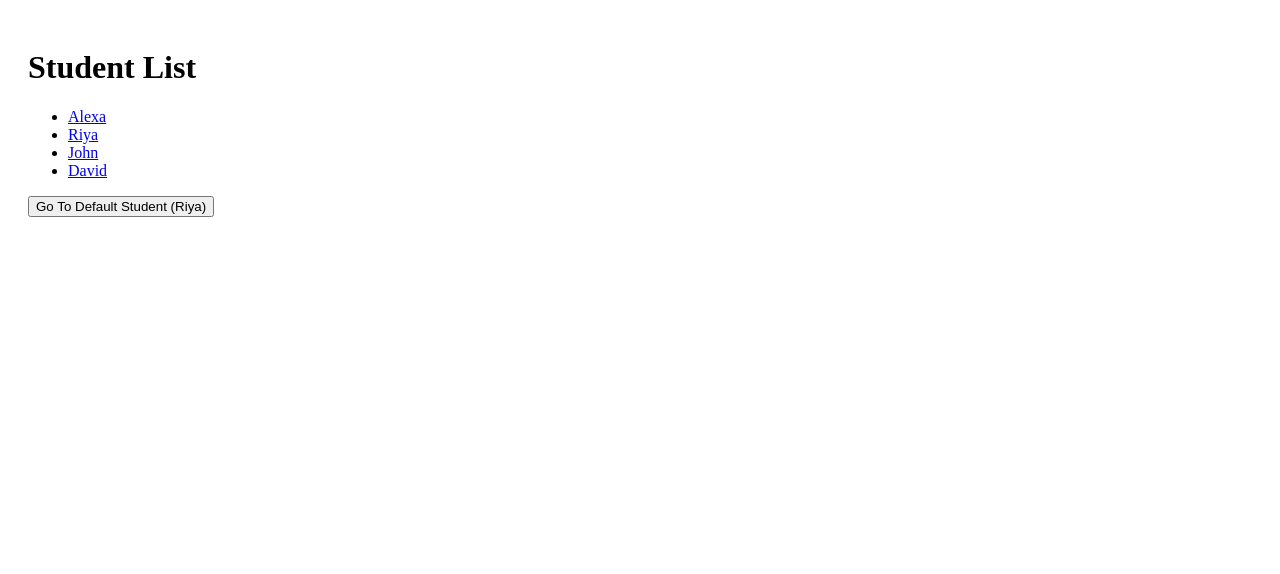
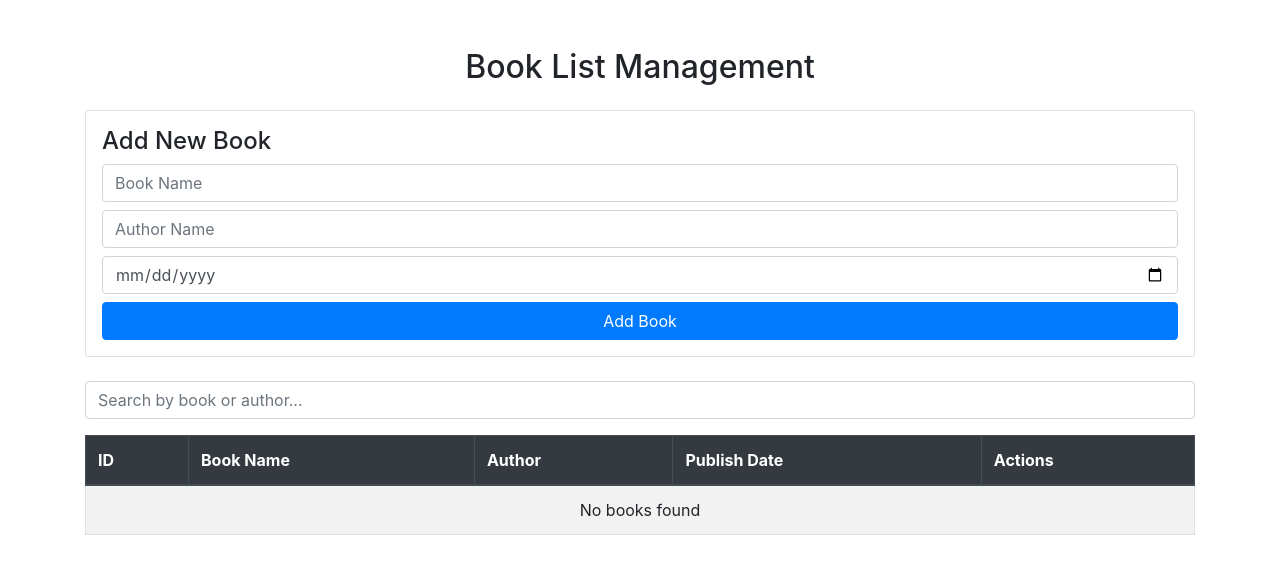
Before and after one commit to roshnakabeer45-star/class-work, a React (Create React App) app: page / in a window 1280 px wide. Shown: the top 574 px of the page. Built offline with nearby package versions, Linux system fonts and the light colour scheme.

Commit message:
BookList App

```diff
--- a/public/index.html
+++ b/public/index.html
@@ -10,6 +10,10 @@
       content="Web site created using create-react-app"
     />
     <link rel="apple-touch-icon" href="%PUBLIC_URL%/logo192.png" />
+    <link rel="stylesheet" href="https://maxcdn.bootstrapcdn.com/bootstrap/4.5.0/css/bootstrap.min.css">
+  <script src="https://ajax.googleapis.com/ajax/libs/jquery/3.5.1/jquery.min.js"></script>
+  <script src="https://cdnjs.cloudflare.com/ajax/libs/popper.js/1.16.0/umd/popper.min.js"></script>
+  <script src="https://maxcdn.bootstrapcdn.com/bootstrap/4.5.0/js/bootstrap.min.js"></script>
     <!--
       manifest.json provides metadata used when your web app is installed on a
       user's mobile device or desktop. See https://developers.google.com/web/fundamentals/web-app-manifest/
--- /dev/null
+++ b/src/components/BookCrud.js
@@ -0,0 +1,210 @@
+import React, { useState } from "react";
+
+function BookCrud() {
+
+  const [books, setBooks] = useState([]);
+  const [bookName, setBookName] = useState("");
+  const [authorName, setAuthorName] = useState("");
+  const [publishDate, setPublishDate] = useState("");
+  const [search, setSearch] = useState("");
+  const [editId, setEditId] = useState(null);
+  const [editName, setEditName] = useState("");
+
+  // Add Book
+  const addBook = () => {
+    if (bookName.trim() === "") {
+      alert("Book name cannot be empty");
+      return;
+    }
+
+    const newBook = {
+      id: books.length + 1,
+      name: bookName,
+      author: authorName,
+      date: publishDate
+    };
+
+    setBooks([...books, newBook]);
+
+    setBookName("");
+    setAuthorName("");
+    setPublishDate("");
+  };
+
+  // Delete Book
+  const deleteBook = (id) => {
+    const updated = books.filter((book) => book.id !== id);
+    setBooks(updated);
+  };
+
+  // Edit Book
+  const startEdit = (book) => {
+    setEditId(book.id);
+    setEditName(book.name);
+  };
+
+  // Save Edit
+  const saveEdit = (id) => {
+    if (editName.trim() === "") {
+      alert("Book name cannot be empty");
+      return;
+    }
+
+    const updated = books.map((book) =>
+      book.id === id ? { ...book, name: editName } : book
+    );
+
+    setBooks(updated);
+    setEditId(null);
+  };
+
+  // Cancel Edit
+  const cancelEdit = () => {
+    setEditId(null);
+  };
+
+  // Search Filter
+  const filteredBooks = books.filter(
+    (book) =>
+      book.name.toLowerCase().includes(search.toLowerCase()) ||
+      book.author.toLowerCase().includes(search.toLowerCase())
+  );
+
+  return (
+    <div className="container mt-5">
+
+      <h2 className="text-center mb-4">Book List Management</h2>
+
+      {/* Add Book Form */}
+
+      <div className="card p-3 mb-4">
+        <h4>Add New Book</h4>
+
+        <input
+          className="form-control mb-2"
+          placeholder="Book Name"
+          value={bookName}
+          onChange={(e) => setBookName(e.target.value)}
+        />
+
+        <input
+          className="form-control mb-2"
+          placeholder="Author Name"
+          value={authorName}
+          onChange={(e) => setAuthorName(e.target.value)}
+        />
+
+        <input
+          type="date"
+          className="form-control mb-2"
+          value={publishDate}
+          onChange={(e) => setPublishDate(e.target.value)}
+        />
+
+        <button className="btn btn-primary" onClick={addBook}>
+          Add Book
+        </button>
+      </div>
+
+      {/* Search */}
+
+      <input
+        className="form-control mb-3"
+        placeholder="Search by book or author..."
+        value={search}
+        onChange={(e) => setSearch(e.target.value)}
+      />
+
+      {/* Table */}
+
+      <table className="table table-bordered table-striped">
+        <thead className="thead-dark">
+          <tr>
+            <th>ID</th>
+            <th>Book Name</th>
+            <th>Author</th>
+            <th>Publish Date</th>
+            <th>Actions</th>
+          </tr>
+        </thead>
+
+        <tbody>
+
+          {filteredBooks.length === 0 ? (
+            <tr>
+              <td colSpan="5" className="text-center">
+                No books found
+              </td>
+            </tr>
+          ) : (
+
+            filteredBooks.map((book) => (
+              <tr key={book.id}>
+                <td>{book.id}</td>
+
+                <td>
+                  {editId === book.id ? (
+                    <input
+                      className="form-control"
+                      value={editName}
+                      onChange={(e) => setEditName(e.target.value)}
+                    />
+                  ) : (
+                    book.name
+                  )}
+                </td>
+
+                <td>{book.author}</td>
+                <td>{book.date}</td>
+
+                <td>
+
+                  {editId === book.id ? (
+                    <>
+                      <button
+                        className="btn btn-success btn-sm mr-2"
+                        onClick={() => saveEdit(book.id)}
+                      >
+                        Save
+                      </button>
+
+                      <button
+                        className="btn btn-secondary btn-sm"
+                        onClick={cancelEdit}
+                      >
+                        Cancel
+                      </button>
+                    </>
+                  ) : (
+                    <>
+                      <button
+                        className="btn btn-warning btn-sm mr-2"
+                        onClick={() => startEdit(book)}
+                      >
+                        Edit
+                      </button>
+
+                      <button
+                        className="btn btn-danger btn-sm"
+                        onClick={() => deleteBook(book.id)}
+                      >
+                        Delete
+                      </button>
+                    </>
+                  )}
+
+                </td>
+
+              </tr>
+            ))
+
+          )}
+
+        </tbody>
+      </table>
+
+    </div>
+  );
+}
+
+export default BookCrud;
```
Also changed, not shown: src/App.js (+2 -16 lines), src/components/router.js (+9 -2 lines).
